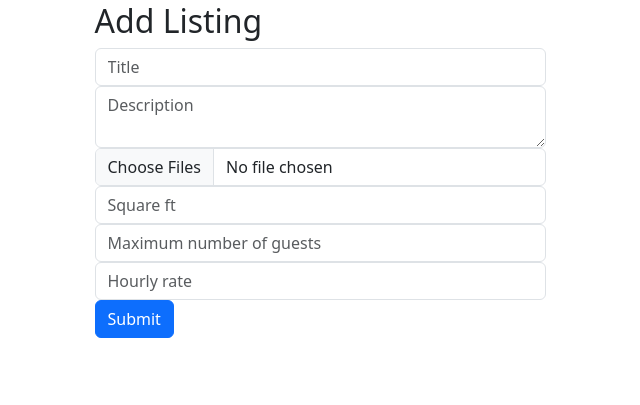
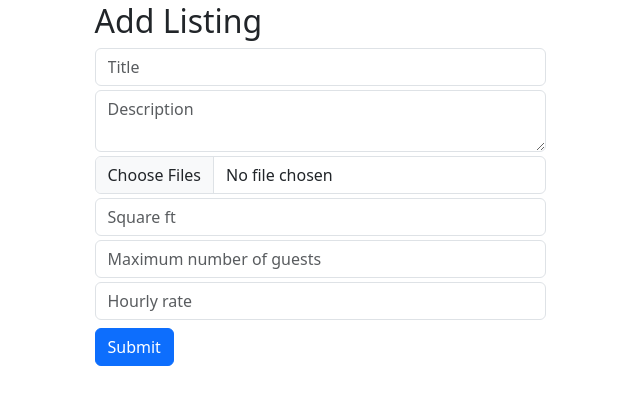
Before and after one commit to nathantja/anotherbnb, a Flask app: template templates/listing-new.html in a window 1280 px wide. Shown: the part 52-457 px from the top of the page, without its empty margins (320-960 px from the left). Run offline with Flask 3, Linux system fonts and the light colour scheme; the template is opened without the code that fills it: values that come from a table or form of the project are taken from there, others are empty.

Commit message:
listing formatting and txt file for demo

```diff
--- /dev/null
+++ b/listing pictures/dome/NOT_IMAGE.txt
@@ -0,0 +1 @@
+NOT AN IMAGE
--- a/templates/listing-new.html
+++ b/templates/listing-new.html
@@ -12,10 +12,10 @@
         {% for error in field.errors %}
           <span class="text-danger">{{ error }}</span>
         {% endfor %}
-        {{ field(placeholder=field.label.text, class="form-control") }}
+        {{ field(placeholder=field.label.text, class="form-control mt-1") }}
       {% endfor %}
 
-      <button class="btn btn-primary">Submit</button>
+      <button class="btn btn-primary mt-2">Submit</button>
     </form>
   </div>
 </div>
```
